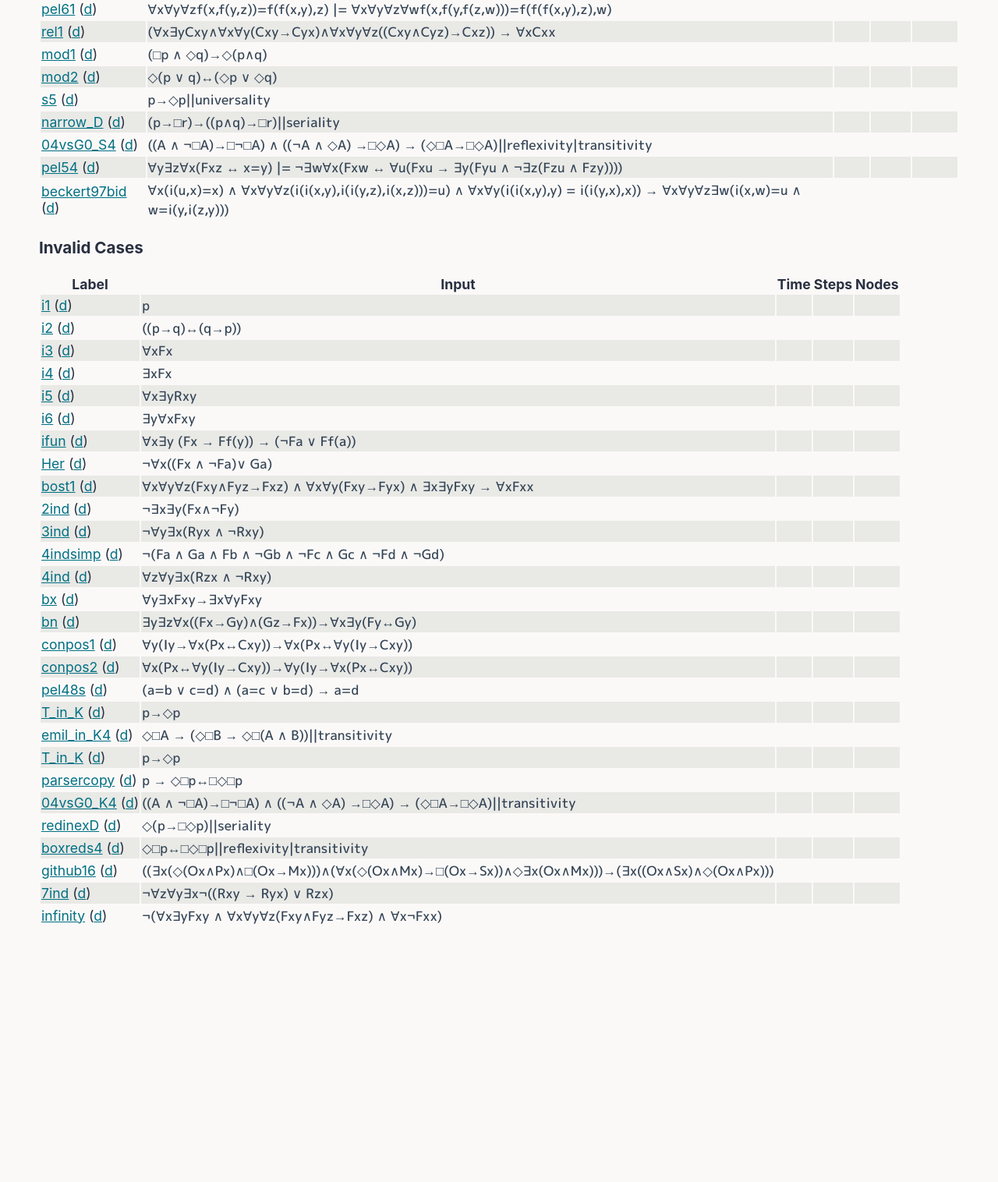
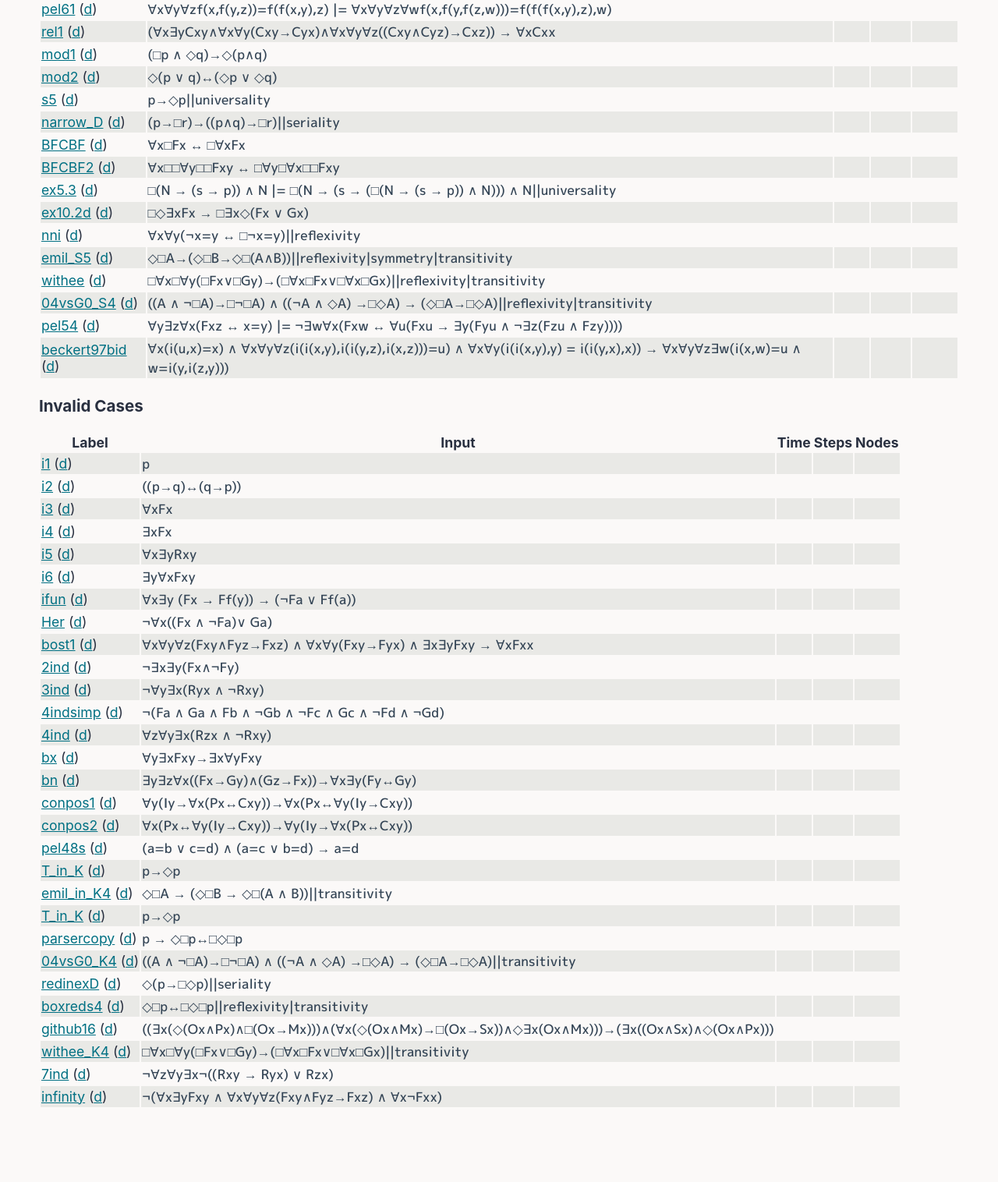
Before and after one commit to wo/tpg, a PHP site: page /testdrive.php in a window 1280 px wide. Shown: the part 2808-4324 px from the top of the page at 78% size. Before the commit the page ends 3993 px from the top, so only its background shows below. Run offline with PHP 8.4, Linux system fonts and the light colour scheme.

Commit message:
add some modal formulas to testdrive

```diff
--- a/testdrive.php
+++ b/testdrive.php
@@ -127,6 +127,13 @@ $valid_tests = [
    ['mod2', '◇(p ∨ q)↔(◇p ∨ ◇q)'],
    ['s5', 'p→◇p||universality'],
    ['narrow_D', '(p→□r)→((p∧q)→□r)||seriality'],
+   ['BFCBF', '∀x□Fx ↔ □∀xFx'],
+   ['BFCBF2', '∀x□□∀y□□Fxy ↔ □∀y□∀x□□Fxy'],
+   ['ex5.3', '□(N → (s → p)) ∧ N |= □(N → (s → (□(N → (s → p)) ∧ N))) ∧ N||universality'],
+   ['ex10.2d', '□◇∃xFx → □∃x◇(Fx ∨ Gx)'],
+   ['nni', '∀x∀y(¬x=y ↔ □¬x=y)||reflexivity'],
+   ['emil_S5', '◇□A→(◇□B→◇□(A∧B))||reflexivity|symmetry|transitivity'],
+   ['withee', '□∀x□∀y(□Fx∨□Gy)→(□∀x□Fx∨□∀x□Gx)||reflexivity|transitivity'],
    ['04vsG0_S4', '((A ∧ ¬□A)→□¬□A) ∧ ((¬A ∧ ◇A) →□◇A) → (◇□A→□◇A)||reflexivity|transitivity'],
    ['pel54', '∀y∃z∀x(Fxz ↔ x=y) |= ¬∃w∀x(Fxw ↔ ∀u(Fxu → ∃y(Fyu ∧ ¬∃z(Fzu ∧ Fzy))))'],
    ['beckert97bid','∀x(i(u,x)=x) ∧ ∀x∀y∀z(i(i(x,y),i(i(y,z),i(x,z)))=u) ∧ ∀x∀y(i(i(x,y),y) = i(i(y,x),x)) → ∀x∀y∀z∃w(i(x,w)=u ∧ w=i(y,i(z,y)))']
@@ -170,6 +177,7 @@ $invalid_tests = [
     ['redinexD', '◇(p→□◇p)||seriality'],
     ['boxreds4', '◇□p↔□◇□p||reflexivity|transitivity'],
     ['github16', '((∃x(◇(Ox∧Px)∧□(Ox→Mx)))∧(∀x(◇(Ox∧Mx)→□(Ox→Sx))∧◇∃x(Ox∧Mx)))→(∃x((Ox∧Sx)∧◇(Ox∧Px)))'],
+    ['withee_K4', '□∀x□∀y(□Fx∨□Gy)→(□∀x□Fx∨□∀x□Gx)||transitivity'],
     ['7ind', '¬∀z∀y∃x¬((Rxy → Ryx) ∨ Rzx)'],
     ['infinity', '¬(∀x∃yFxy ∧ ∀x∀y∀z(Fxy∧Fyz→Fxz) ∧ ∀x¬Fxx)'],
 ];
```
